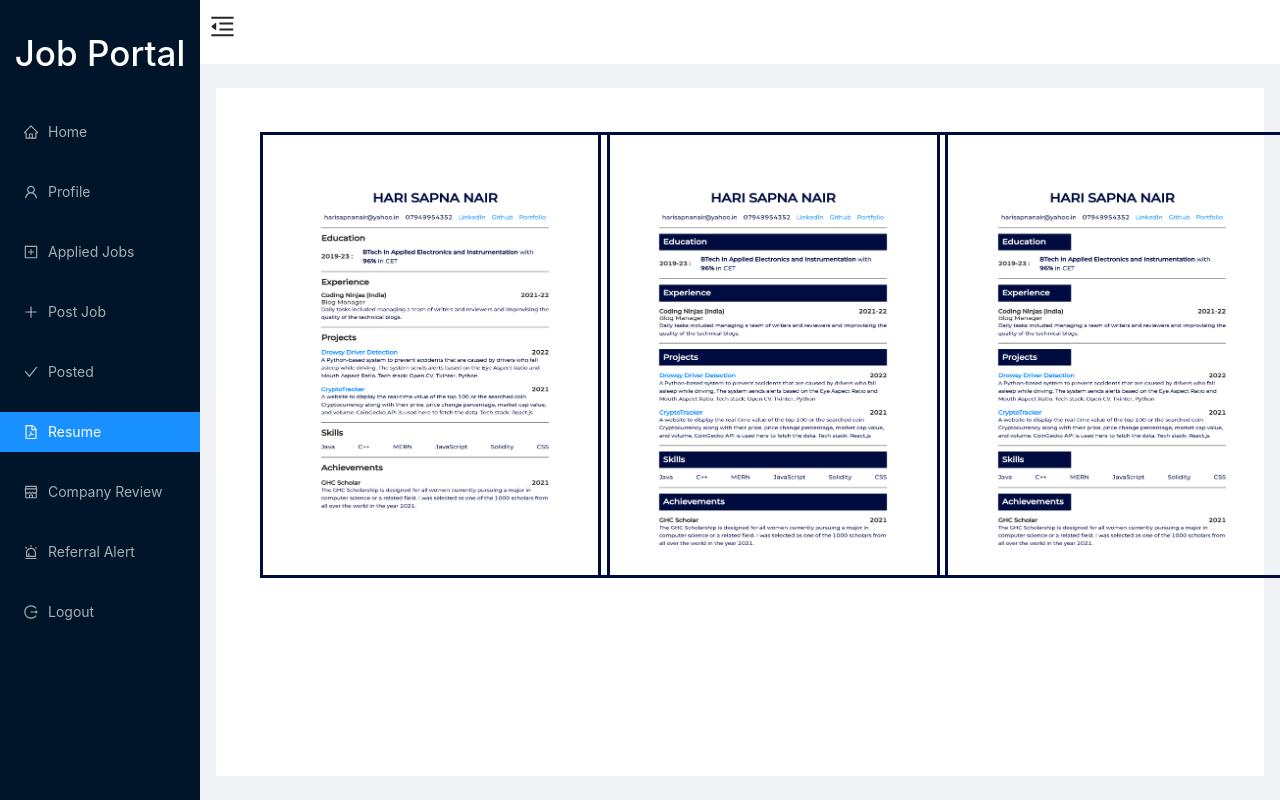
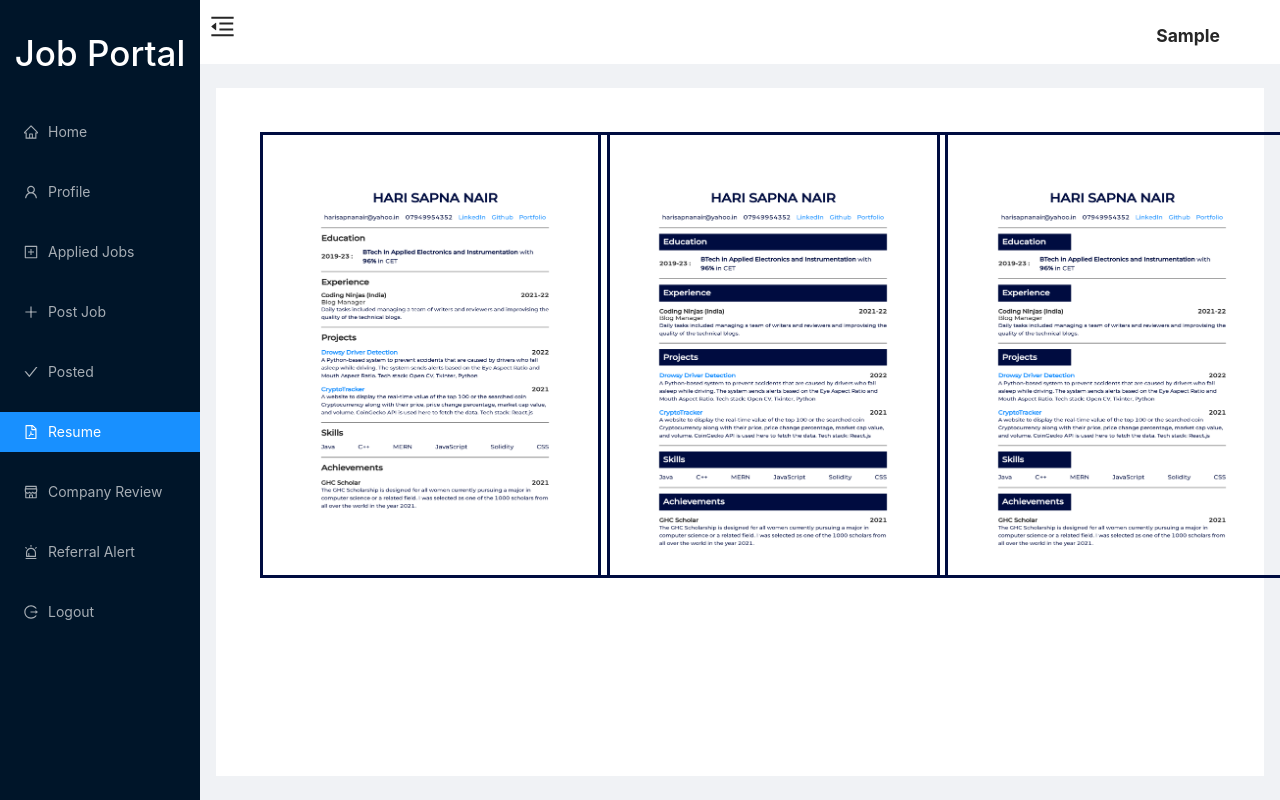
Before and after one commit to Sapna2001/Job-Portal, a React (Create React App) app in the folder client/: page /resume in a window 1280 px wide. Built offline with nearby package versions, Linux system fonts and the light colour scheme; no server answers; sample sign-in values are in the browser's storage; the HTML template or start-up script is replaced by a standard one.

Commit message:
top panel modified

```diff
--- a/client/src/Components/DefaultLayout.js
+++ b/client/src/Components/DefaultLayout.js
@@ -13,7 +13,7 @@ import {
   LogoutOutlined,
   FilePdfOutlined,
   ShopOutlined,
-  AlertOutlined
+  AlertOutlined,
 } from "@ant-design/icons";
 
 const { Header, Sider, Content } = Layout;
@@ -32,7 +32,14 @@ class DefaultLayout extends React.Component {
     });
   };
 
+  logout = () => {
+    localStorage.removeItem("user");
+    window.location.reload();
+  };
+
   render() {
+    const user = JSON.parse(localStorage.getItem('user'));
+
     return (
       <Layout>
         <Sider
@@ -99,7 +106,7 @@ class DefaultLayout extends React.Component {
               zIndex: 9999,
             }}
           >
-            <div className="flex justify-content-between">
+            <div className="topBar">
               <div>
                 {React.createElement(
                   this.state.collapsed ? MenuUnfoldOutlined : MenuFoldOutlined,
@@ -117,6 +124,11 @@ class DefaultLayout extends React.Component {
                   <b></b>
                 </h5>
               </div>
+
+              <div style={{display : this.state.collapsed ? 'none' : 'inline'}}>
+                  <h3 className="name"><b>{user.firstName}</b></h3>
+             </div>
+
             </div>
           </Header>
           <Content
--- /dev/null
+++ b/client/src/Components/tempCodeRunnerFile.js
@@ -0,0 +1,3 @@
+   <div style={{display : this.state.collapsed ? 'none' : 'inline'}}>
+                  <h5 className="mr-2"><b>{user.firstName}</b></h5>
+             </div>
--- a/client/src/Pages/Home.js
+++ b/client/src/Pages/Home.js
@@ -15,7 +15,7 @@ function Home() {
           {jobs.map((job) => {
             return (
               <Col lg={12} sm={24}>
-                <div className="job-div box-shadow m-2 p-2">
+                <div className="job-div box-shadow m-2 p-5">
                   <h3><b>{job.title}</b></h3>
                   <p>{job.company}</p>
                   <hr />
--- a/client/src/Resources/stylesheets/defaultLayout.css
+++ b/client/src/Resources/stylesheets/defaultLayout.css
@@ -36,3 +36,13 @@
 .logo h1 {
   color: white !important;
 }
+
+.topBar {
+  display: flex;
+  justify-content: space-between;
+}
+
+.name {
+  padding-right: 60px;
+  padding-top: 25px;
+}
```
